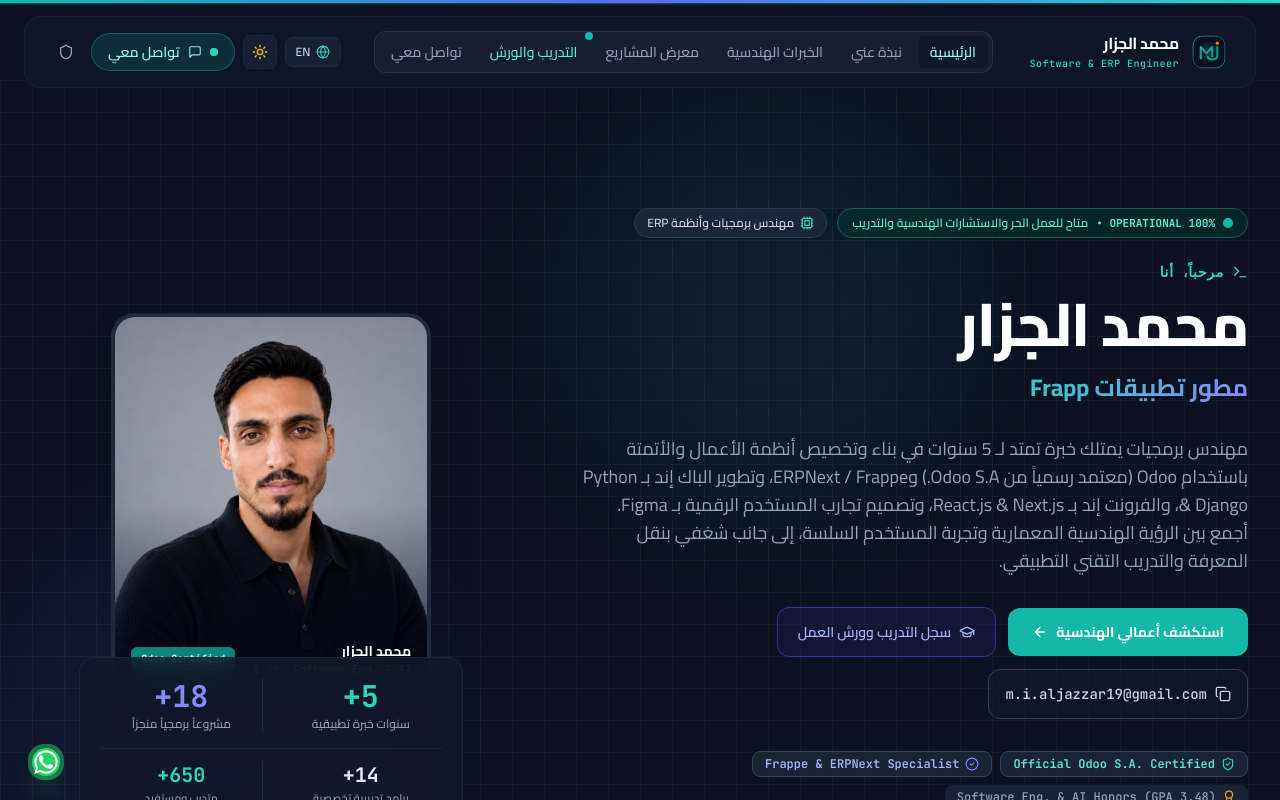
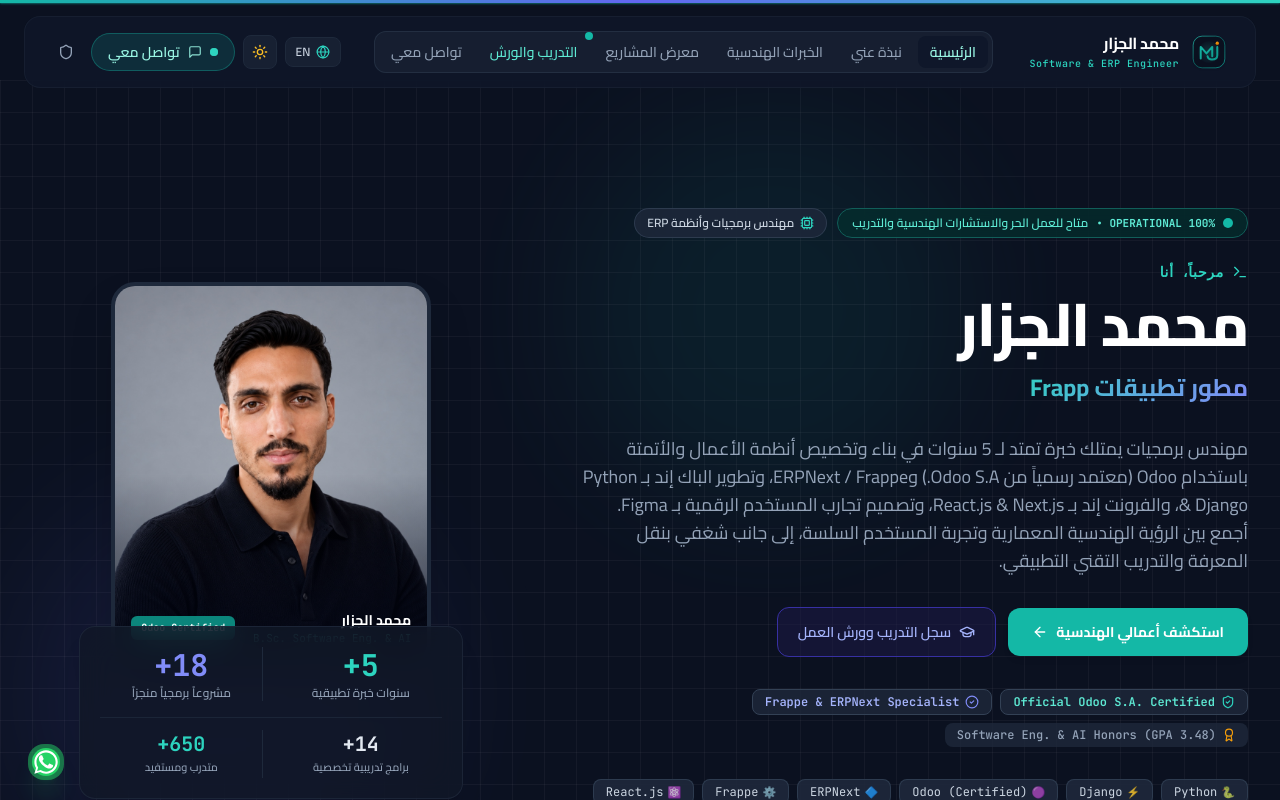
Before and after one commit to Mohammed-Aljazzar/portfolio, a Next.js app: page / in a window 1280 px wide. Shown: the top 800 px of the page. Built offline with nearby package versions, Linux system fonts and the light colour scheme.

Commit message:
feat(hero): remove email copy button from hero section action hub

```diff
--- a/src/app/page.tsx
+++ b/src/app/page.tsx
@@ -227,7 +227,7 @@ export default function HomePage() {
                 {language === "ar" ? config.bioAr : config.bioEn}
               </motion.p>
 
-              {/* Action Hub & 1-Click Copy Email */}
+              {/* Action Hub */}
               <motion.div variants={heroItem} className="flex flex-wrap items-center gap-3 pt-2">
                 <Link
                   href="/projects"
@@ -244,27 +244,6 @@ export default function HomePage() {
                   <GraduationCap className="w-4 h-4" />
                   <span>{t.hero.ctaTraining}</span>
                 </Link>
-
-                {/* 1-Click Copy Email Button (Gouda & Ameer Style) */}
-                <button
-                  onClick={handleCopyEmail}
-                  className="inline-flex items-center gap-2 px-4 py-3.5 rounded-xl border border-slate-300 dark:border-slate-700 hover:border-teal-500 dark:hover:border-teal-400 text-slate-700 dark:text-slate-300 hover:text-teal-600 dark:hover:text-teal-400 text-sm font-mono font-medium transition-all duration-300 bg-white/70 dark:bg-slate-900/70 hover:-translate-y-0.5 shadow-xs"
-                  title="Copy email to clipboard"
-                >
-                  {copiedEmail ? (
-                    <>
-                      <Check className="w-4 h-4 text-teal-500" />
-                      <span className="text-teal-600 dark:text-teal-400 font-sans font-semibold">
-                        {language === "ar" ? "تم نسخ البريد!" : "Copied!"}
-                      </span>
-                    </>
-                  ) : (
-                    <>
-                      <Copy className="w-4 h-4" />
-                      <span>{config.email || "m.i.aljazzar19@gmail.com"}</span>
-                    </>
-                  )}
-                </button>
               </motion.div>
 
               {/* Credential Pills with Soft Glass Effect */}
```
